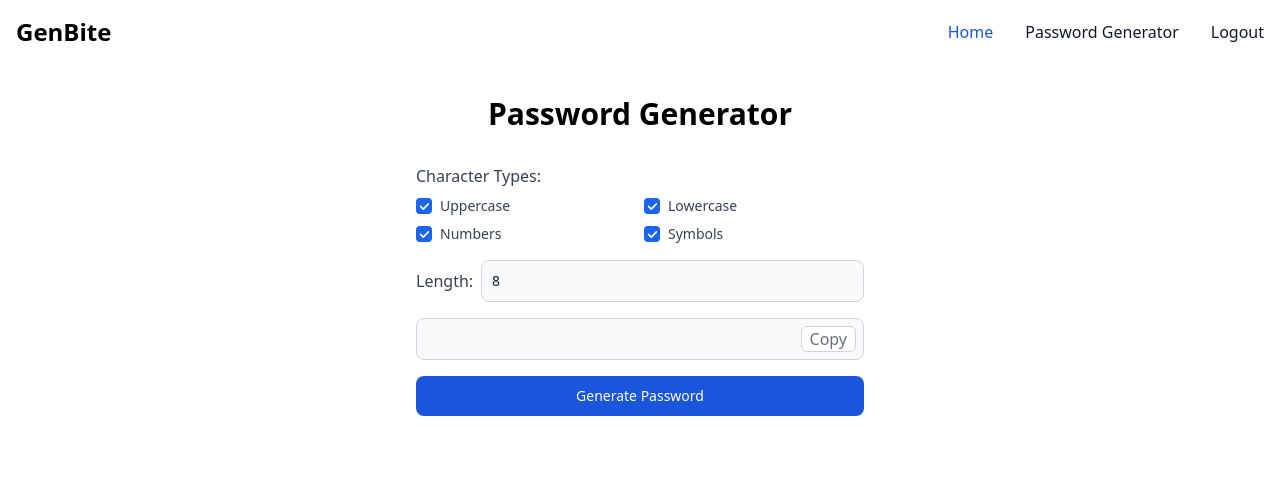
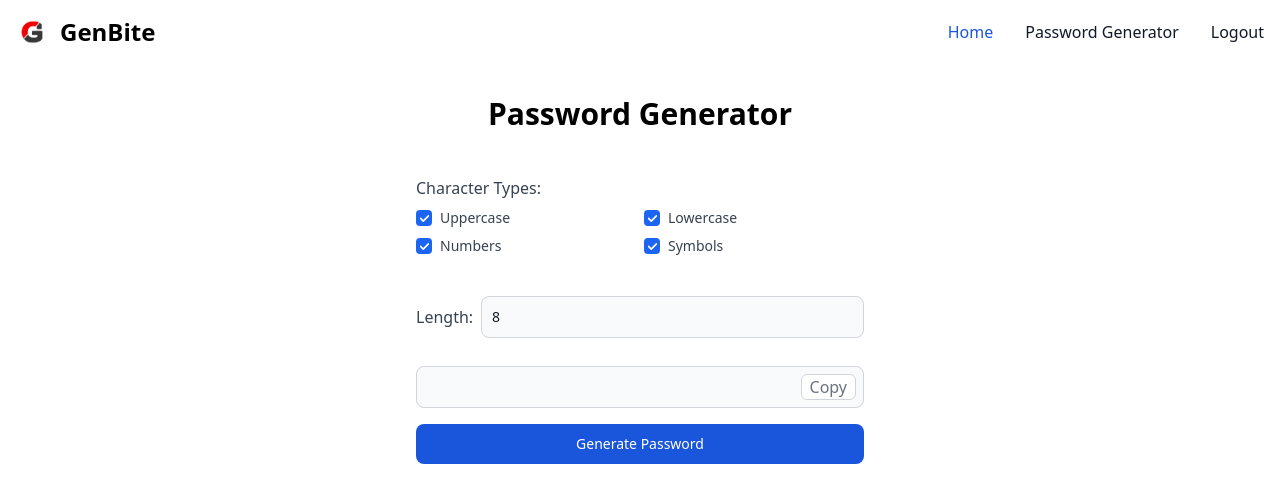
Before and after one commit to fasilv843/GenBite-client, an Angular app: page /password-generator in a window 1280 px wide. Shown: the top 502 px of the page. Built offline with nearby package versions, Linux system fonts and the light colour scheme.

Commit message:
added margin

```diff
--- a/src/app/app.component.html
+++ b/src/app/app.component.html
@@ -4,7 +4,7 @@
 <nav class="bg-white border-gray-200 dark:bg-gray-900">
   <div class="max-w-screen-xl flex flex-wrap items-center justify-between mx-auto p-4">
     <a routerLink="/" class="flex items-center space-x-3 rtl:space-x-reverse">
-        <!-- <img src="https://flowbite.com/docs/images/logo.svg" class="h-8" alt="Flowbite Logo" /> -->
+        <img src="../assets/G.png" class="h-8" alt="GenBite Logo" />
         <span class="self-center text-2xl font-semibold whitespace-nowrap dark:text-white">GenBite</span>
       </a>
       <button data-collapse-toggle="navbar-default" type="button" class="inline-flex items-center p-2 w-10 h-10 justify-center text-sm text-gray-500 rounded-lg md:hidden hover:bg-gray-100 focus:outline-none focus:ring-2 focus:ring-gray-200 dark:text-gray-400 dark:hover:bg-gray-700 dark:focus:ring-gray-600" aria-controls="navbar-default" aria-expanded="false">
--- a/src/app/components/password-generate/password-generate.component.html
+++ b/src/app/components/password-generate/password-generate.component.html
@@ -3,7 +3,7 @@
     <h2 class="text-3xl font-bold text-center mb-8">Password Generator</h2>
 
     <form [formGroup]="form" (ngSubmit)="onSubmit()" class="flex flex-col gap-4 w-full max-w-md">
-      <div class="flex flex-col gap-2">
+      <div class="flex flex-col gap-2 my-3">
         <span class="text-base text-gray-700">Character Types:</span>
         <div class="grid grid-cols-2 gap-2">
           <label for="uppercase" class="flex items-center">
@@ -25,7 +25,7 @@
         </div>
       </div>
 
-      <div class="flex flex-col itemscenter">
+      <div class="flex flex-col itemscenter my-3">
         <div class=" items-center flex">
             <label for="length" class="text-base text-gray-700 mr-2">Length:</label>
             <input type="number" id="length" class="bg-gray-50 border w-full border-gray-300 text-gray-900 text-sm rounded-lg focus:ring-blue-500 focus:border-blue-500 p-2.5" formControlName="length" required>
```
Also changed, not shown: src/assets/G.png (added).
